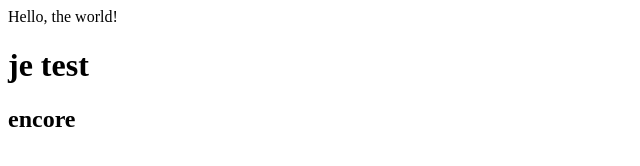
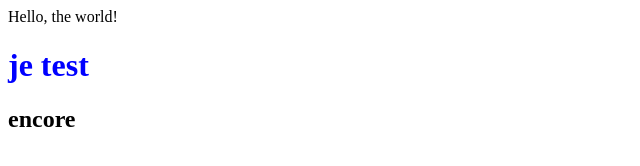
Before and after one commit to Fainelandior/hello, a plain HTML site: page hello.html in a window 1280 px wide. Shown: the whole page, without its empty margins (0-640 px from the left). Drawn offline with Linux system fonts and the light colour scheme.

Commit message:
Update hello.html
add a color

```diff
--- a/hello.html
+++ b/hello.html
@@ -4,6 +4,6 @@
         <title>Hello!</title>
     </head>
     <body> Hello, the world!</body>
-    <h1>je test</h1>
+    <h1 style="color:blue;">je test</h1>
     <h2>encore</h2>
 </html>
```
